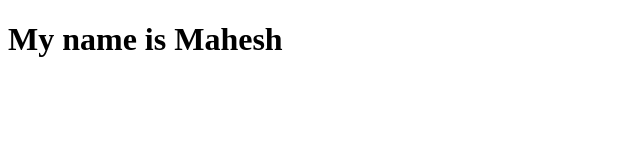
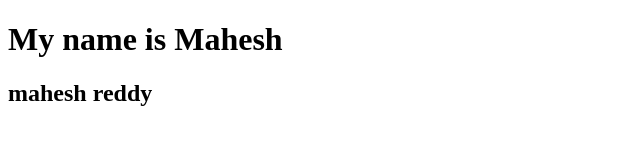
Before and after one commit to maheshr77/projects, a plain HTML site: page index.html in a window 1280 px wide. Shown: the whole page, without its empty margins (0-640 px from the left). Drawn offline with Linux system fonts and the light colour scheme.

Commit message:
feat:added my full name

```diff
--- a/index.html
+++ b/index.html
@@ -5,6 +5,7 @@
     </head>
     <body>
         <h1>My name is Mahesh</h1>
+        <h2> mahesh reddy</h2>
     </body>
 
 
```
